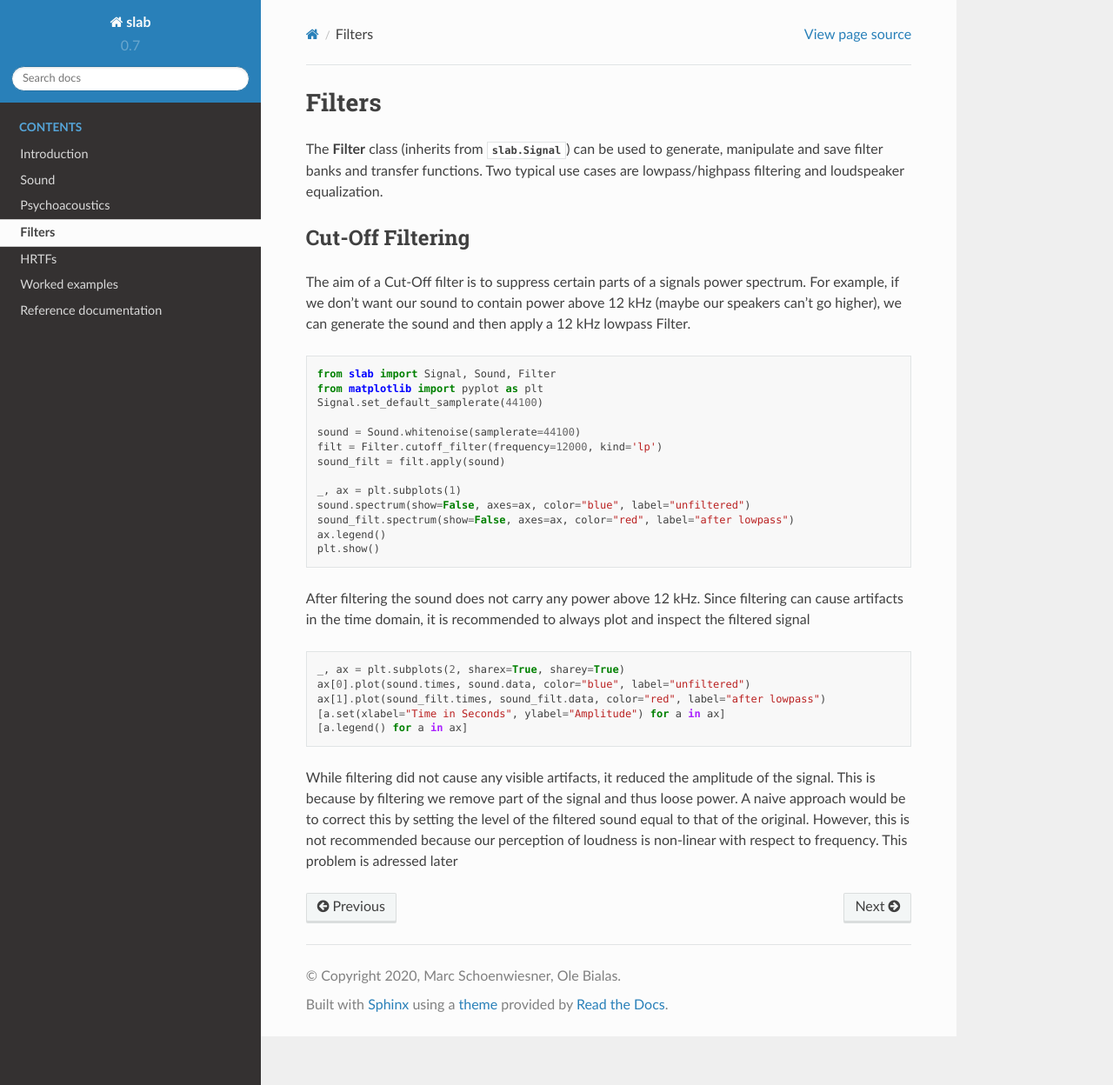
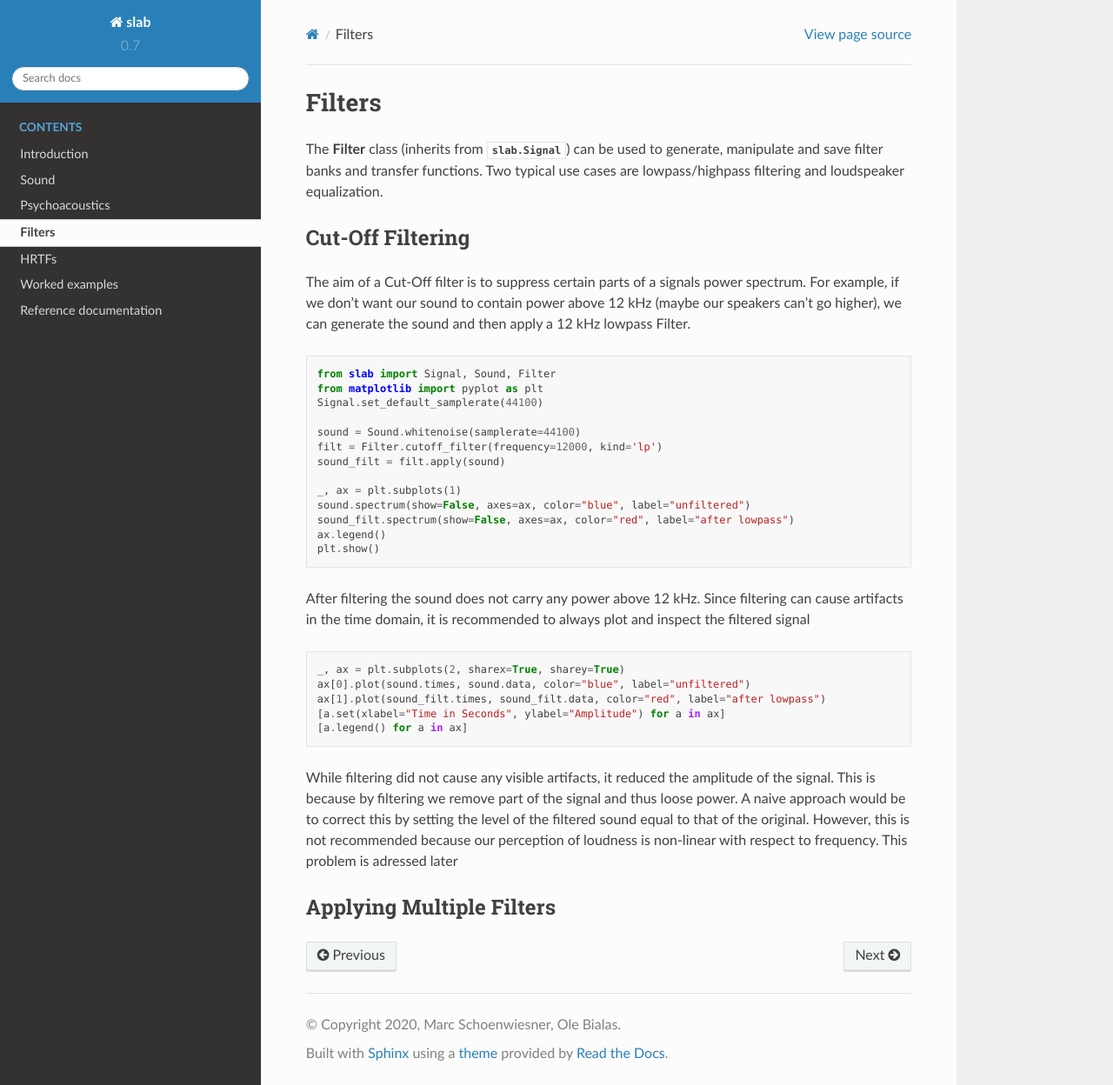
Before and after one commit to DrMarc/slab, a Sphinx documentation site: the page built from docs/filters.rst, in a window 1280 px wide and 1248 px high. Shown: the whole window at 87% size. Built offline with Sphinx 7.4.7 and the Read the Docs theme 2.0.0, drawn with Linux system fonts in a browser that asks for light colours.

Commit message:
test workflow

```diff
--- a/docs/filters.rst
+++ b/docs/filters.rst
@@ -43,3 +43,6 @@ This is because by filtering we remove part of the signal and thus loose power.
 be to correct this by setting the level of the filtered sound equal to that of the original. However, this
 is not recommended because our perception of loudness is non-linear with respect to frequency.
 This problem is adressed later
+
+Applying Multiple Filters
+-------------------------
```
